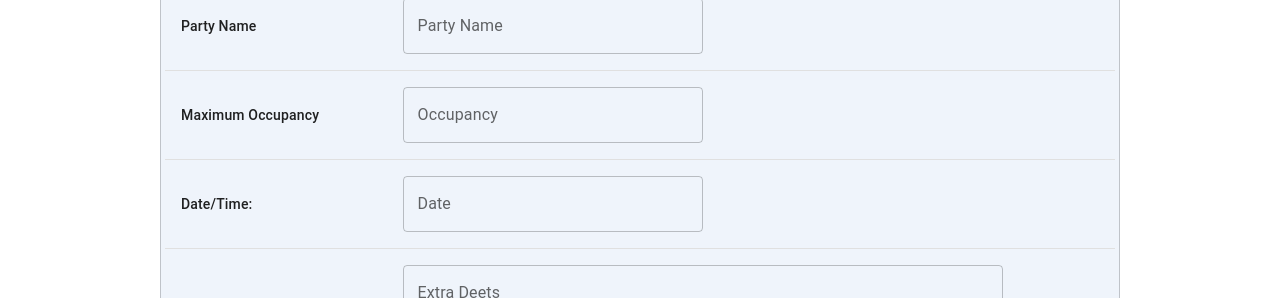
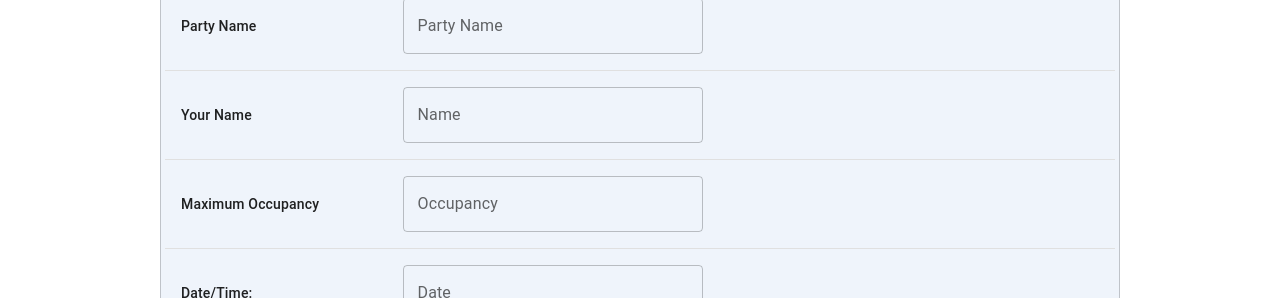
Before and after one commit to r-mallick/dorm-central, a React (Create React App) app: page /party in a window 1280 px wide. Shown: the part 623-921 px from the top of the page. Built offline with nearby package versions, Linux system fonts and the light colour scheme.

Commit message:
Adding a Name feature

```diff
--- a/src/pages/Party/Party.jsx
+++ b/src/pages/Party/Party.jsx
@@ -79,6 +79,12 @@ const Party = () => {
             </TableCell>
           </TableRow>
           <TableRow>
+            <TableCell>Your Name </TableCell>
+            <TableCell  align="left">
+              <TextField sx={{width: 300}} placeholder="First, Last" id="outlined-basic" label="Name" variant="outlined" />
+            </TableCell>
+          </TableRow>
+          <TableRow>
             <TableCell>Maximum Occupancy </TableCell>
             <TableCell align="left">
               <TextField sx={{width: 300}} placeholder="Integer Value" id="outlined-basic" label="Occupancy" variant="outlined" />
@@ -87,7 +93,7 @@ const Party = () => {
           <TableRow>
             <TableCell>Date/Time: </TableCell>
             <TableCell align="left" >
-              <TextField sx={{width: 300}} placeholder="month / day / year" id="outlined-basic" label="Date" variant="outlined" />
+              <TextField sx={{width: 300}} placeholder="month / day / Time" id="outlined-basic" label="Date" variant="outlined" />
             </TableCell>
           </TableRow>
           <TableRow>
```
